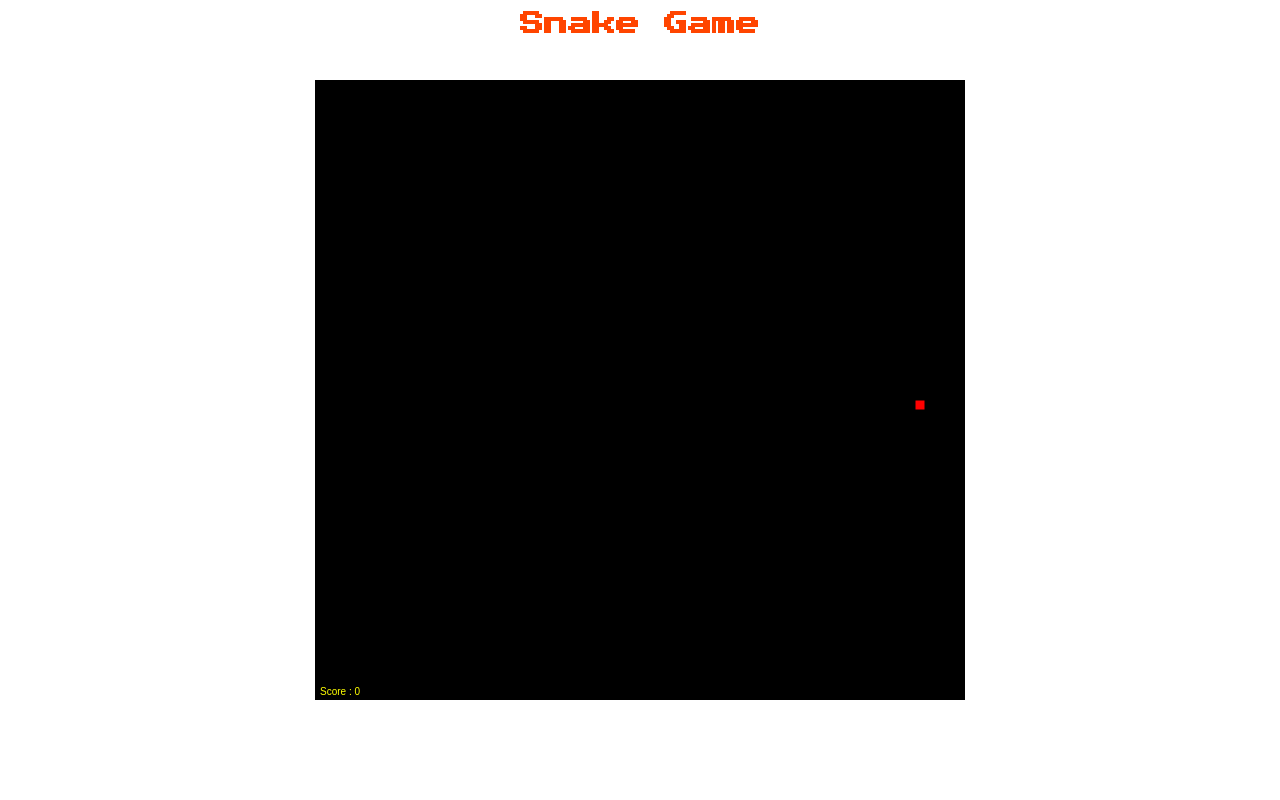
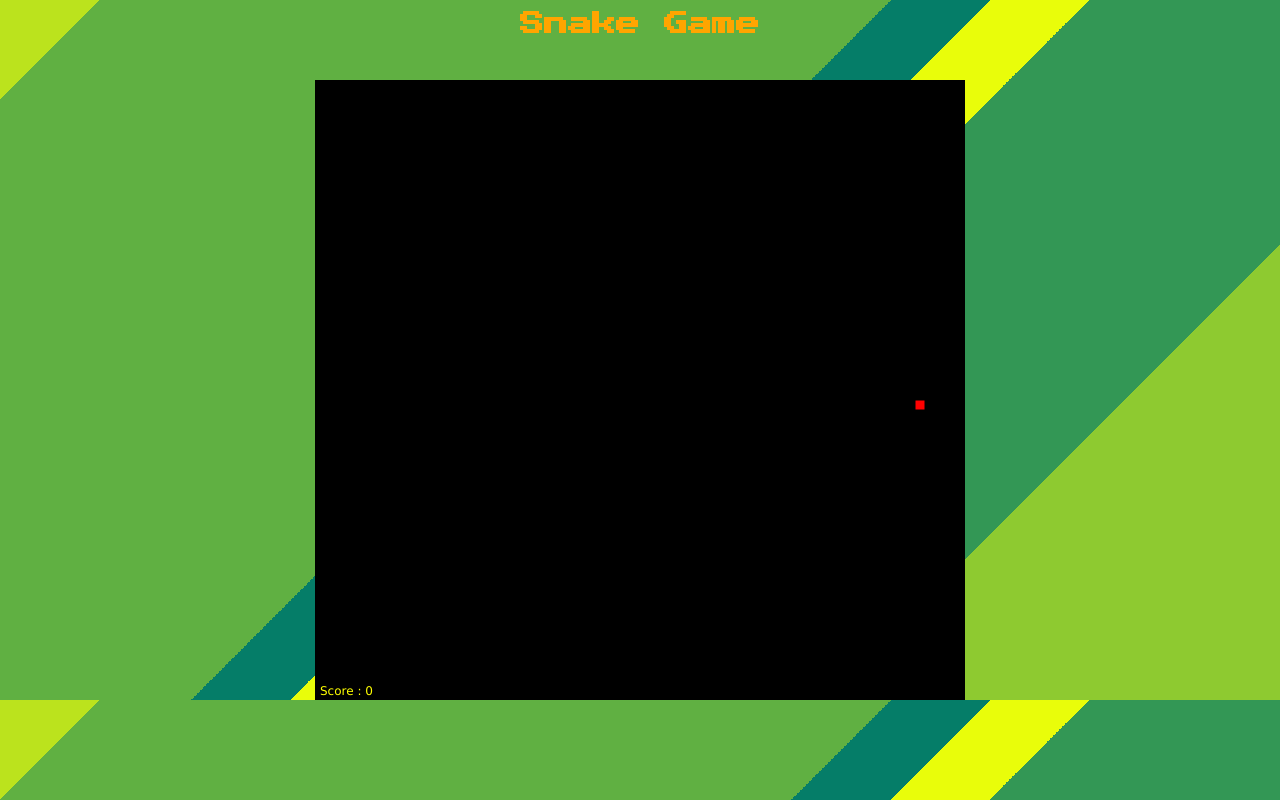
Before and after one commit to the-wrong-guy/snake-game, a plain HTML site: page index.html in a window 1280 px wide. Drawn offline with Linux system fonts and the light colour scheme.

Commit message:
gont & ground

```diff
--- a/main.js
+++ b/main.js
@@ -72,6 +72,7 @@ function collisonDectector(x, y, array) {
 
 function drawScore(x) {
   ctx.fillStyle = "yellow";
+    ctx.font = "12px Verdana";
   ctx.fillText("Score : " + x, 5, canvasH - 5);
 }
 
--- a/style.css
+++ b/style.css
@@ -8,12 +8,13 @@
 body {
     max-height: 100vh;
     max-height: 100%;
-    overflow: hidden;
+/*    overflow: hidden;*/
+    background: linear-gradient(135deg, rgb(187, 227, 29) 0%, rgb(187, 227, 29) 5%,rgb(96, 176, 66) 5%, rgb(96, 176, 66) 45%,rgb(5, 125, 104) 45%, rgb(5, 125, 104) 50%,rgb(233, 253, 10) 50%, rgb(233, 253, 10) 55%,rgb(51, 151, 85) 55%, rgb(51, 151, 85) 77%,rgb(142, 202, 48) 77%, rgb(142, 202, 48) 100%);
 }
 
 h2 {
     font-family: "Press Start 2P", cursive;
-  color: orangered;
+    color: orange;
     display: flex;
     align-items: center;
     justify-content: center;
@@ -42,6 +43,7 @@ h2 {
     body {
         overflow: hidden;
     }
+
     #canvas {
         max-width: 330px;
     }
```
Lines whose indentation alone changed are shown as unchanged.
